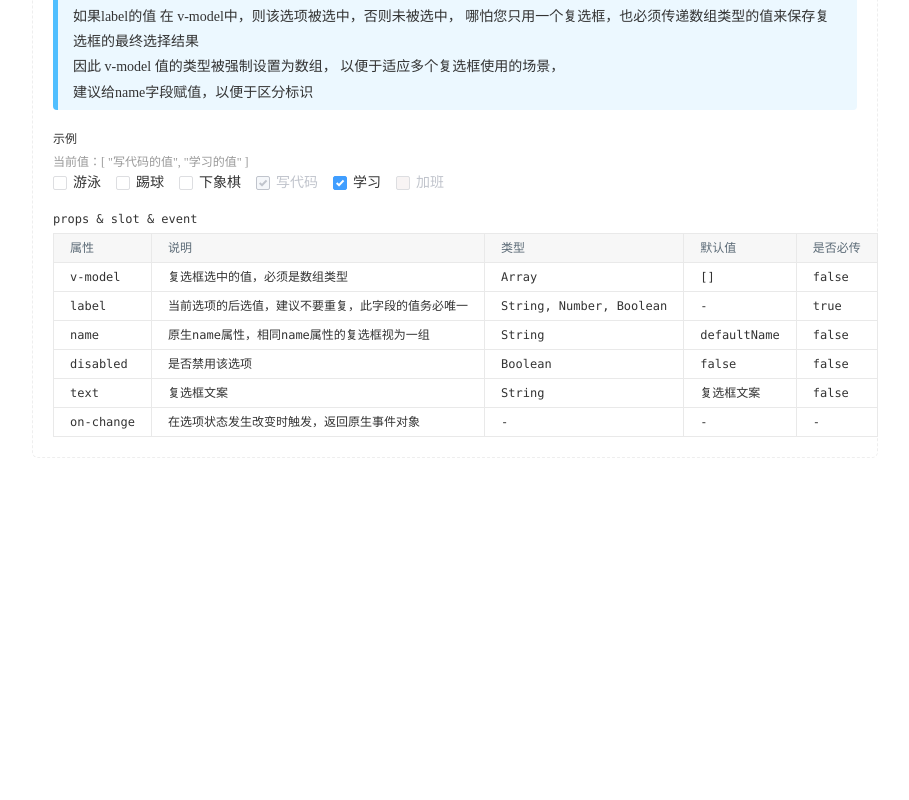
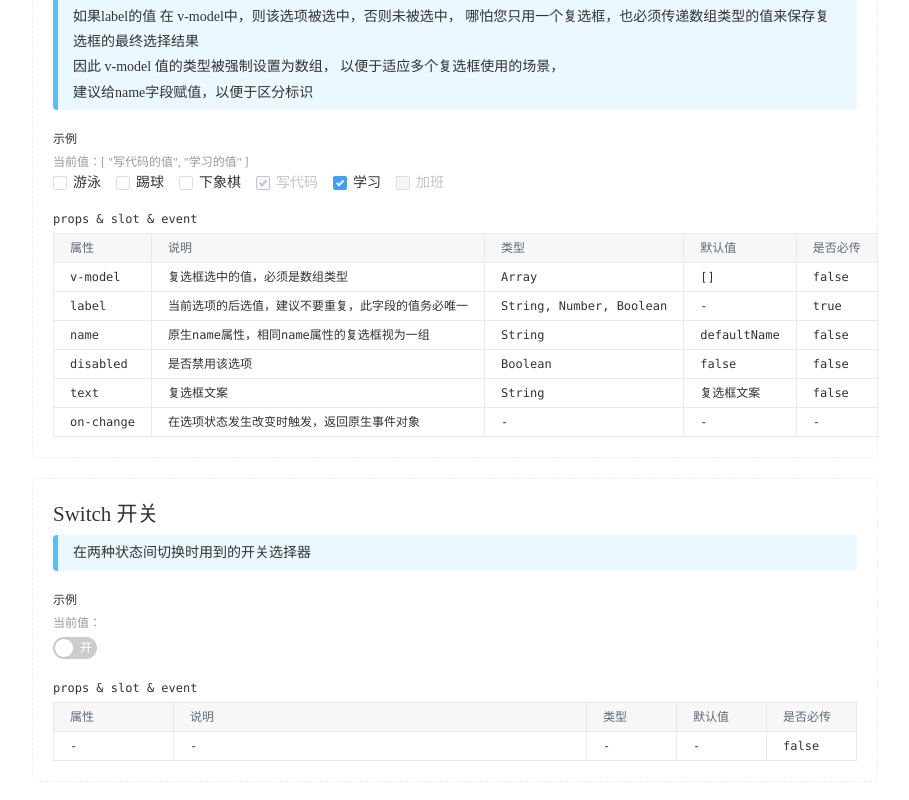
Before and after one commit to kule2018/qiaodaima.github.io, a Vue app: page / in a window 1280 px wide. Shown: the part 5677-6477 px from the top of the page, without its empty margins (228-1137 px from the left). Before the commit the page ends 6175 px from the top, so only its background shows below. Built offline with nearby package versions, Linux system fonts and the light colour scheme.

Commit message:
switch 组件

```diff
--- /dev/null
+++ b/examples/doc-switch.vue
@@ -0,0 +1,74 @@
+<template>
+  <DocItem
+    :title="'Switch 开关'"
+    :param="param"
+    @on-test="onTest">
+    <div slot="tip">
+      在两种状态间切换时用到的开关选择器
+    </div>
+
+    <template slot="example">
+      <dl class="group">
+        <dt>当前值：</dt>
+        <dd>
+          <kkk></kkk>
+        </dd>
+      </dl>
+    </template>
+  </DocItem>
+</template>
+
+<script>
+  import DocItem from './doc-item.vue';
+  import kkk from '../src/components/switch/main.vue';
+
+  export default {
+    name: 'Docxxx',
+    components: {
+      DocItem,
+      kkk
+    },
+    data() {
+      return {
+        param: [
+          {
+            name: '-',
+            explain: '-',
+            type: '-',
+            default: '-',
+            isMust: false
+          }
+        ]
+      };
+    },
+    methods: {
+      onTest(button) {
+        switch(button.flag) {
+          case '':
+            break;
+          default:
+            break;
+        }
+      },
+    }
+  };
+</script>
+
+<style lang="scss" scoped>
+  .group {
+    display: inline-block;
+    margin-left: 100px;
+
+    &:first-child {
+      margin-left: 0;
+    }
+    & > dt {
+      margin-bottom: 5px;
+      color: #999;
+      font-size: 12px;
+    }
+    & > dd {
+      // font-size: 0;
+    }
+  }
+</style>
--- a/examples/doc.vue
+++ b/examples/doc.vue
@@ -12,6 +12,7 @@
     <DocTextarea></DocTextarea>
     <DocRadio></DocRadio>
     <DocCheckbox></DocCheckbox>
+    <DocSwitch></DocSwitch>
   </div>
 </template>
 
@@ -26,6 +27,7 @@
   import DocTextarea from './doc-textarea.vue';
   import DocRadio from './doc-radio.vue';
   import DocCheckbox from './doc-checkbox.vue';
+  import DocSwitch from './doc-switch.vue';
 
   export default {
     name: 'Doc',
@@ -39,7 +41,8 @@
       DocInput,
       DocTextarea,
       DocRadio,
-      DocCheckbox
+      DocCheckbox,
+      DocSwitch
     }
   };
 </script>
--- /dev/null
+++ b/src/components/switch/main.vue
@@ -0,0 +1,81 @@
+<template>
+  <label class="switch-item">
+    <input type="checkbox">
+    <span class="inner-text">开</span>
+  </label>
+</template>
+
+<script>
+  export default {
+    name: 'Input',
+    props: {
+      value: {
+        type: Boolean,
+        default: true
+      },
+      disabled: {
+        type: Boolean,
+        default: false
+      },
+      text: {
+        type: String,
+        default: '复选框文案'
+      }
+    }
+  }
+</script>
+
+<style lang="scss" scoped>
+  .switch-item {
+    position: relative;
+    cursor: pointer;
+
+    input[type="checkbox"] {
+      z-index: 10;
+      position: absolute;
+      left: 0; top: 0;
+      width: 100%; height: 100%;
+      opacity: 0;
+
+      &:active {
+        .inner-text {
+          &:after {
+            width: 22px;
+          }
+        }
+      }
+      &:checked {
+        & ~ .inner-text {
+          text-align: left;
+          background: #409eff;
+
+          &:after {
+            left: calc(100% - 2px);
+            transform: translate(-100%, 0);
+          }
+        }
+      }
+    }
+    .inner-text {
+      position: relative;
+      padding: 0 5px;
+      width: 44px; height: 22px;
+      line-height: 22px;
+      color: #fff;
+      text-align: right;
+      font-size: 12px;
+      border-radius: 22px;
+      background: #ccc;
+      transition: all .2s;
+
+      &:after {
+        position: absolute; content: "";
+        left: 2px; top: 2px; bottom: 2px; right: auto;
+        width: 18px;
+        border-radius: 50%;
+        background: #fff;
+        transition: all .2s;
+      }
+    }
+  }
+</style>
```
